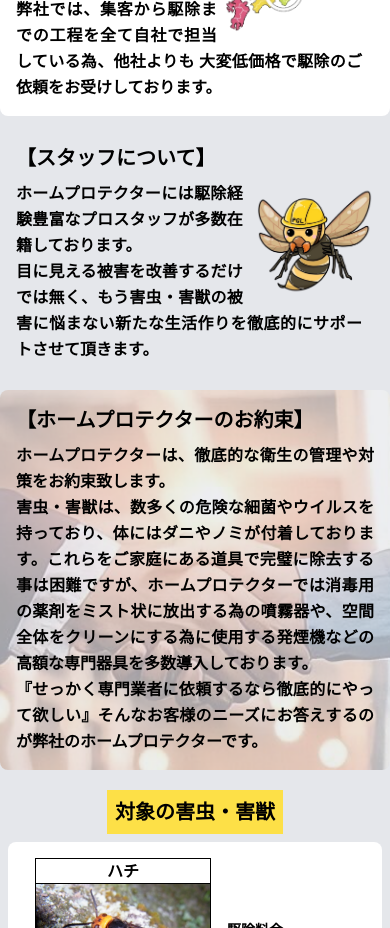
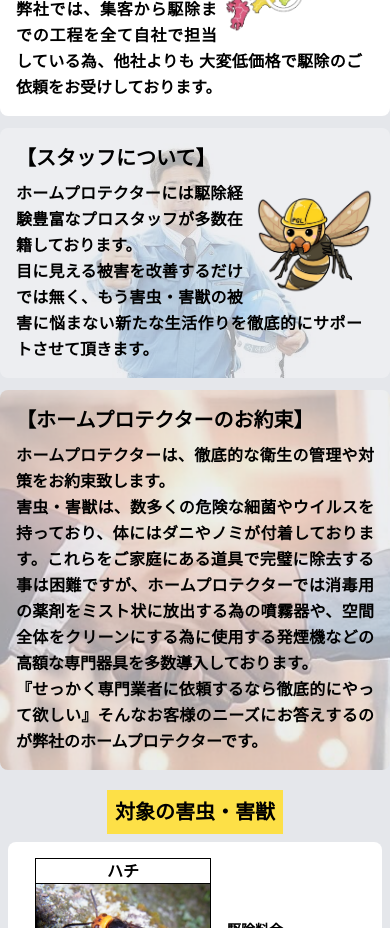
Before and after one commit to ss1119/gaityu-kujo-han, a React (Create React App) app: page / in a window 390 px wide. Shown: the part 940-1868 px from the top of the page. Built offline with nearby package versions, Linux system fonts and the light colour scheme.

Commit message:
fix index.css

```diff
--- a/src/index.css
+++ b/src/index.css
@@ -46,6 +46,20 @@
   }
 }
 
+.staff-bg {
+  background-size: contain;
+  background-repeat: no-repeat;
+  background-position: center;
+  background-image: url("./assets/man-bg.png");
+}
+
+@media screen and (max-width: 480px) {
+  .staff-bg {
+    background-size: cover;
+    background-image: url("./assets/man-bg-iPhone.png");
+  }
+}
+
 .mt-minus {
   margin-top: -45px;
 }
```
